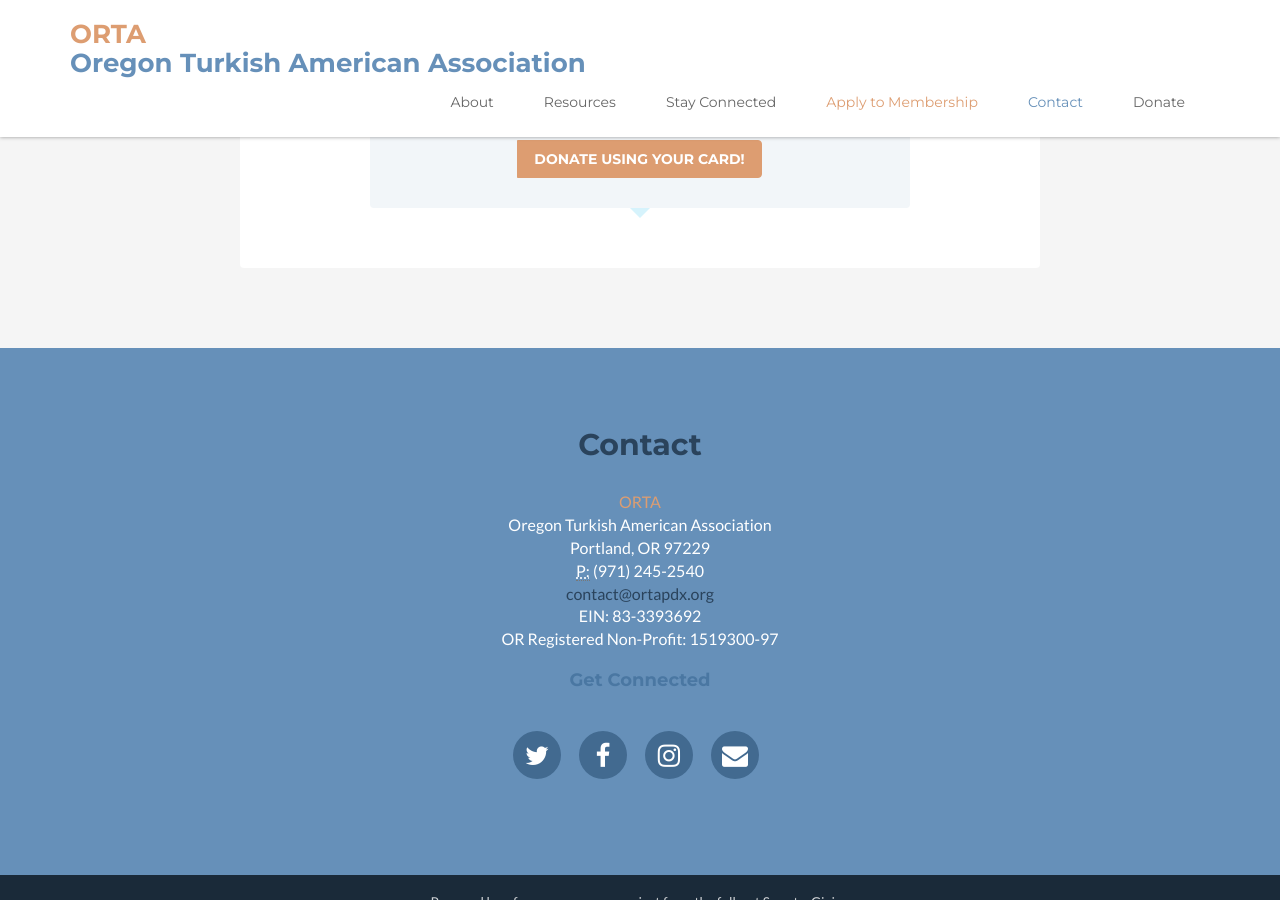
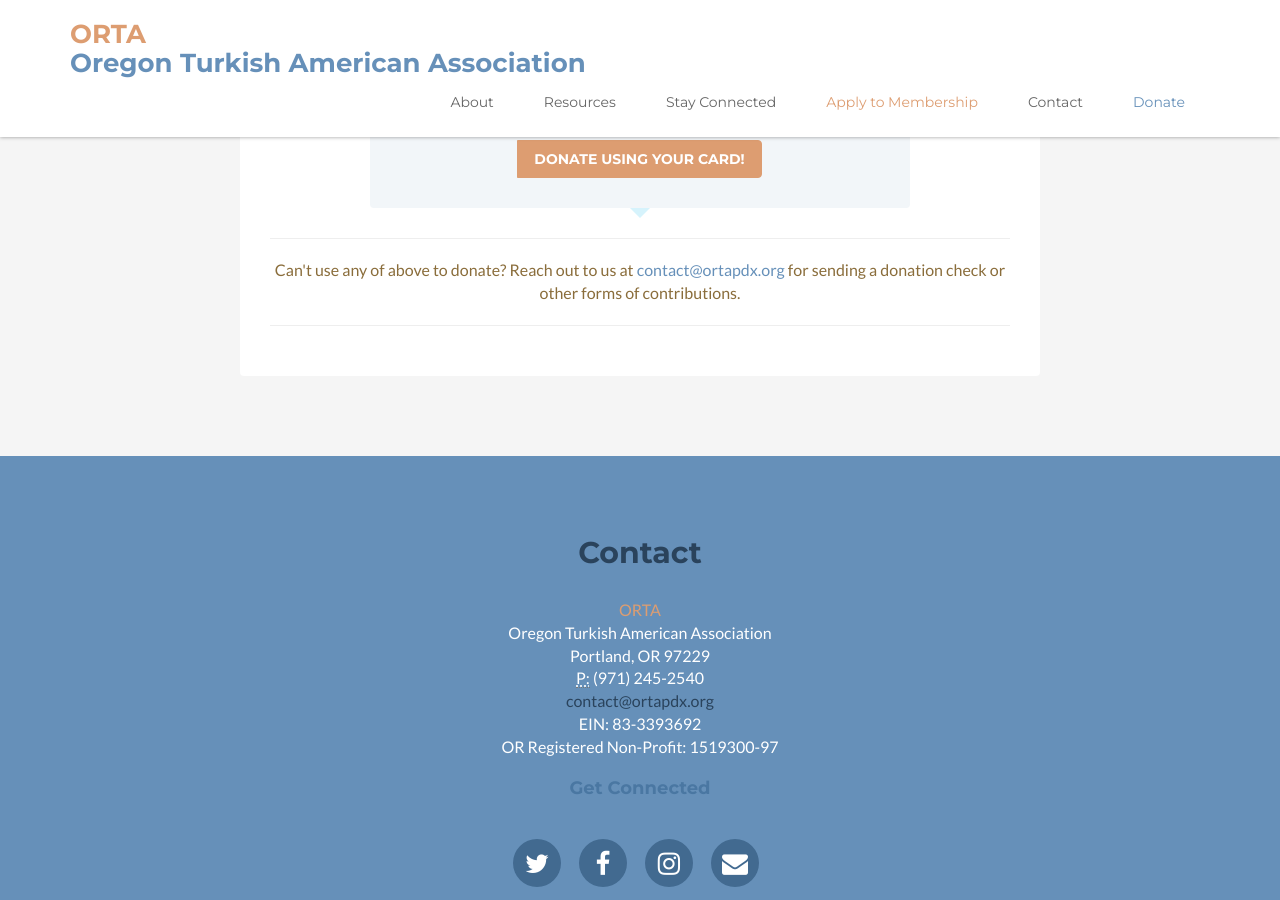
Before and after one commit to ortapdx/ortapdx.github.io, a Jekyll site: the page built from index.html, in a window 1280 px wide and 900 px high, scrolled down 2983 px. Built offline with Jekyll 4.4.1, drawn with Linux system fonts in a browser that asks for light colours; nearby versions of some CDN libraries; comment, search, counter and statistics services are not loaded.

Commit message:
Update index.html

```diff
--- a/index.html
+++ b/index.html
@@ -186,6 +186,11 @@ layout: default
           </div><!-- /btn-group -->
         </div><!--//speech-bubble 3-->
       </div><!--//cta-container-->
+      <div class="info">
+        <hr>
+        <p class="text-warning">Can't use any of above to donate? Reach out to us at <a href="mailto: {{ site.org_general_email_inbox }}">{{ site.org_general_email_inbox }}</a> for sending a donation check or other forms of contributions.</p>
+        <hr>
+      </div><!--//info-->
     </div><!--//donate-inner-->
   </div><!--//container-->
 </section><!--//how-->
```
